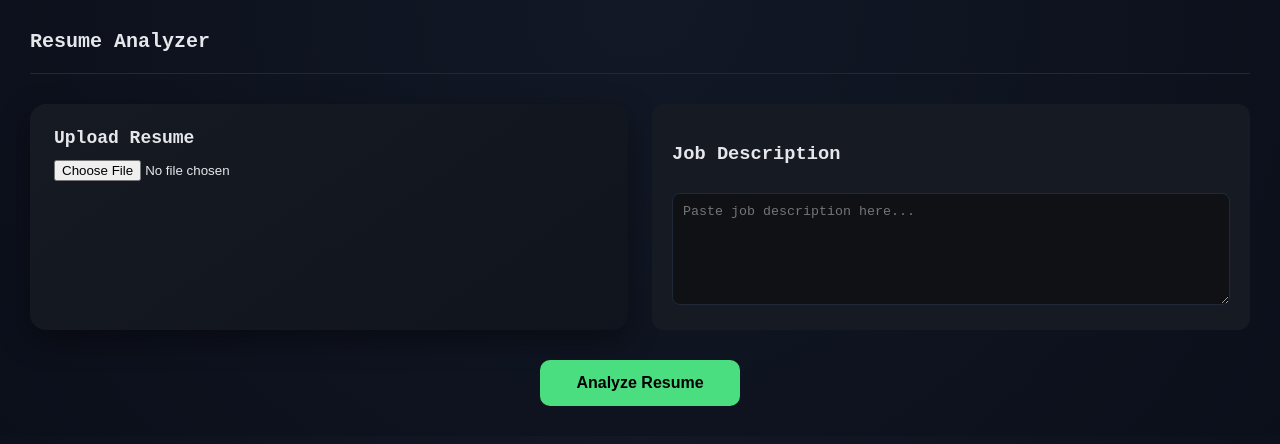
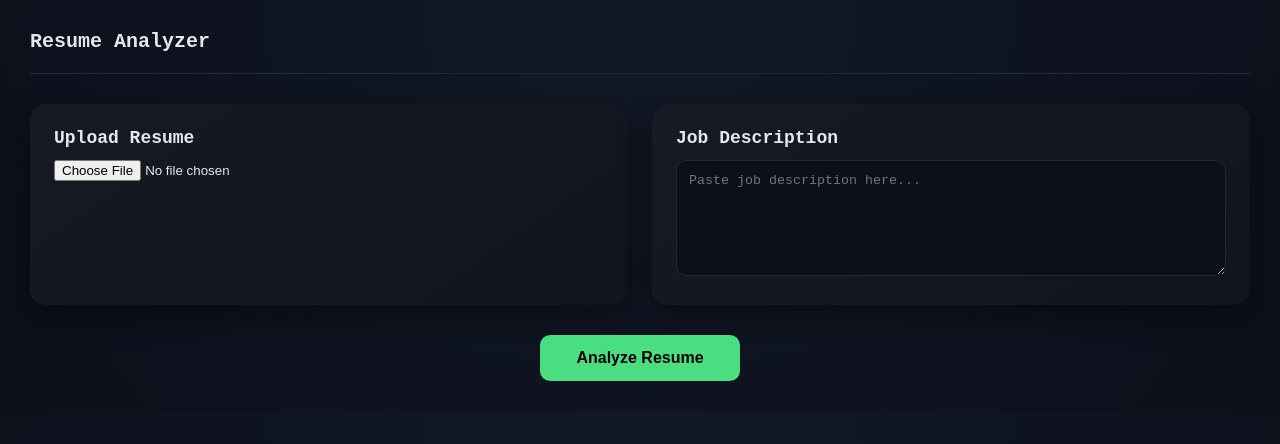
Before and after one commit to suki2811/resume-analyzer-ui, a React (Vite) app: page / in a window 1280 px wide. Both pictures are taken after a click on the button "Analyze Resume →". Shown: the top 444 px of the page. Built offline with nearby package versions, Linux system fonts and the light colour scheme.

Commit message:
Update JobDescCard.jsx

```diff
--- a/src/components/JobDescCard.jsx
+++ b/src/components/JobDescCard.jsx
@@ -1,24 +1,17 @@
 export default function JobDescCard() {
   return (
-    <div
-      style={{
-        background: "#161a22",
-        padding: "20px",
-        borderRadius: "12px",
-      }}
-    >
-      <h3>Job Description</h3>
+    <div className="card">
+      <div className="card-title">Job Description</div>
       <textarea
         placeholder="Paste job description here..."
         rows="6"
         style={{
           width: "100%",
-          marginTop: "10px",
-          background: "#0f1115",
+          background: "#0b0f1a",
           color: "#e5e7eb",
           border: "1px solid #1f2937",
-          borderRadius: "8px",
-          padding: "10px",
+          borderRadius: "10px",
+          padding: "12px",
         }}
       />
     </div>
```
